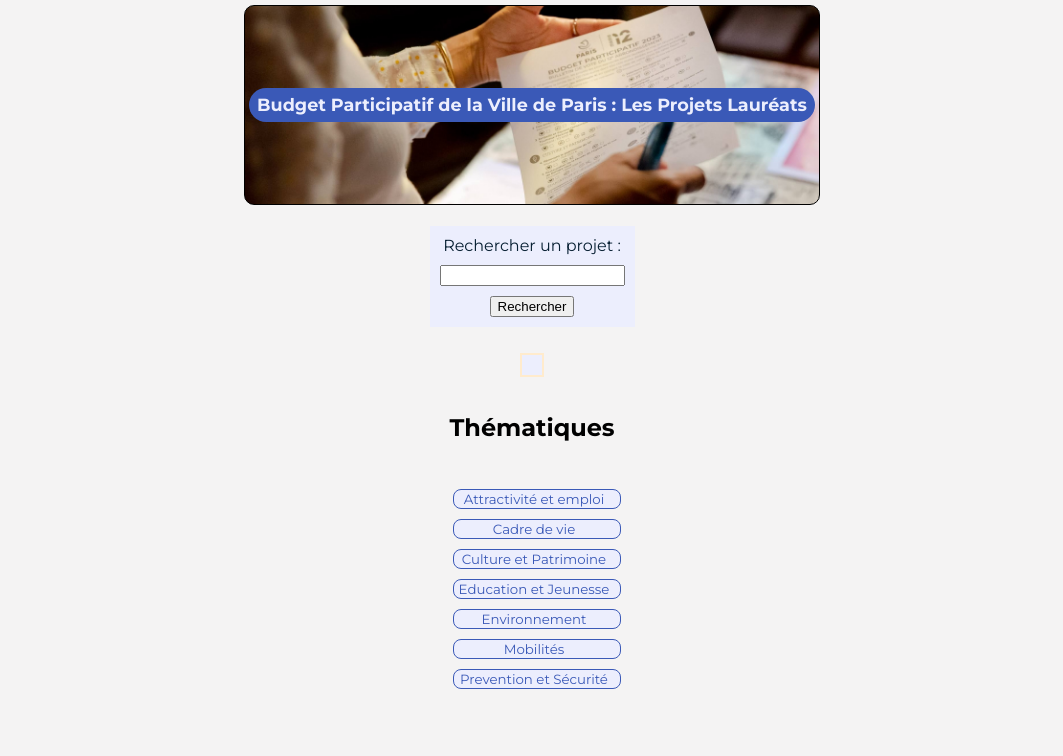
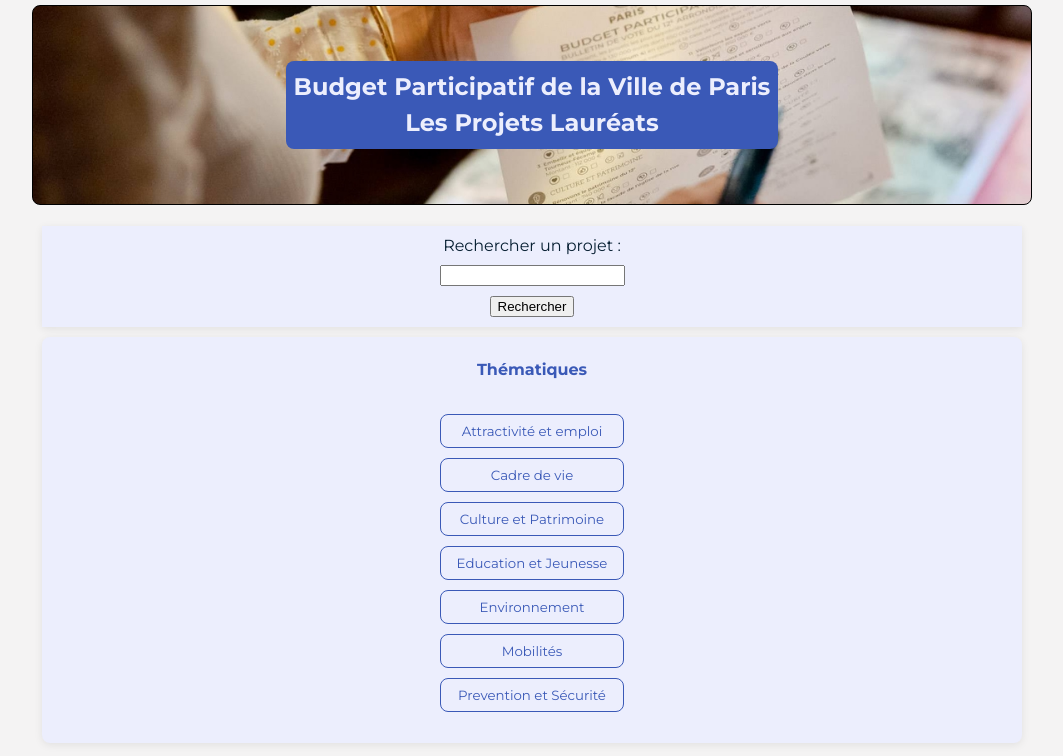
Before and after one commit to rbrochier/adataviz, a website with bundled scripts: page index.html in a window 1280 px wide. Shown: the whole page, without its empty margins (108-1171 px from the left). Built offline with nearby package versions, Linux system fonts and the light colour scheme; no server answers.

Commit message:
ameliore css
IA:[1]

```diff
--- a/index.html
+++ b/index.html
@@ -14,9 +14,10 @@
 
 <body>
     <header>
-        <h1>Budget Participatif de la Ville de Paris : Les Projets Lauréats</h1>
+        <h1>Budget Participatif de la Ville de Paris
+        <br>Les Projets Lauréats</h1>
     </header>
-
+    <main>
     <section class="recherche">
         <form id="form-recherche">
             <label for="site-search">Rechercher un projet :</label>
@@ -25,7 +26,7 @@
         </form>
     </section>
 
-    <section class="menu-themes"></section>
+    <section class="menu-themes">
     <h2>Thématiques</h2>
     <ul id="liste-themes">
         <li><button type="button">Attractivité et emploi</button></li>
@@ -36,6 +37,7 @@
         <li><button type="button">Mobilités</button></li>
         <li> <button type="button">Prevention et Sécurité</button></li>
     </ul>
+    </section>
 
     <section class="carte-projet cache" id="page-thematique">
         <h2 id="thematique-choisie">Prévention et Sécurité</h2>
@@ -57,7 +59,7 @@
     </section>
 
 
-
+    </main>
     <script type="module" src="main.js"></script>
 
 </body>
--- a/style.css
+++ b/style.css
@@ -6,17 +6,15 @@ body {
   display: flex;
   flex-direction: column;
   align-items: center;
-  width: 100vw;
   min-height: 100vh;
   min-height: 100dvh;
-  margin: 0;
-  min-height: 100%;
-  min-width: 100%;
+  margin: 0 5px;
   padding: 0;
   font-family: "Montserrat", Helvetica, Arial, sans-serif;
   background-color: #f4f3f3;
   font-size: 16px;
   gap: 6px;
+  text-rendering: optimizeLegibility;
 }
 
 header {
@@ -30,20 +28,33 @@ header {
   background-image: url("image_processing20230918-14795-hp29xz.jpg");
   background-size: cover;
   background-position: center;
+  width: 100%;
+  max-width: 1000px;
   min-height: 200px;
-  min-width: 80px;
-  margin: 5px;
-  border-radius: 10px;
+
+  margin: 5px 0;
+  border-radius: 8px;
 }
 
 h1 {
   background-color: #3a59b7;
-  border-radius: 30px;
-  font-size: 1.1rem;
+  border-radius: 8px;
+  font-size: 1.5rem;
   text-align: center;
+  line-height: 1.5;
   color: #eceefd;
   padding: 8px;
   margin: 4px;
+}
+
+h2 {
+  font-size: 1rem;
+  color: #3a59b7;
+}
+
+main {
+  width: 100%;
+  max-width: 1000px;
 }
 
 section {
@@ -57,7 +68,7 @@ section {
 
 .recherche {
   color: #071f32;
-  border: 1px solid var(--bleu);
+  box-shadow: 0 2px 8px rgba(0, 0, 0, 0.08);
 }
 
 #form-recherche {
@@ -70,10 +81,12 @@ section {
 
 .menu-themes {
   display: flex;
+  flex-direction: column;
   justify-content: center;
   align-items: center;
   background-color: #eceefd;
-  border: 2px solid blanchedalmond;
+  box-shadow: 0 2px 8px rgba(0, 0, 0, 0.08);
+  border-radius: 8px;
 }
 
 ul {
@@ -86,19 +99,27 @@ ul {
   background-color: #eceefd;
   color: #3a59b7;
   border-radius: 8px;
-  margin: 5px;
+  margin: 5px 0;
   border: 1px solid;
-  padding-left: 0;
+  padding: 8px 16px;
   width: 100%;
   cursor: pointer;
   gap: 12px;
+  transition: background-color 0.2s ease, color 0.2s ease;
 }
 
+#liste-themes button:hover {
+  background-color: #3a59b7;
+  color: #eceefd;
+}
 
+#liste-themes button:focus-visible {
+  outline: 3px solid #3a59b7;
+  outline-offset: 2px;
+}
 
 /* classe caché*/
 
 .cache {
-    display: none;
-
+  display: none;
 }
```
